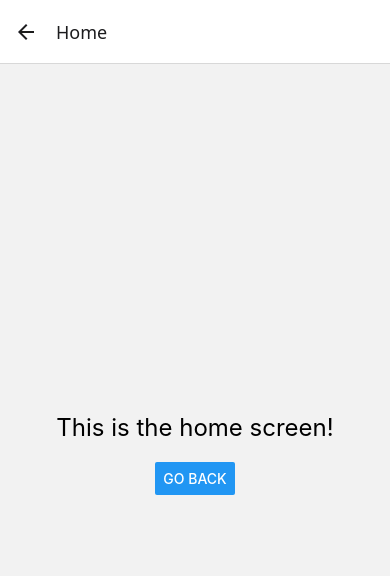
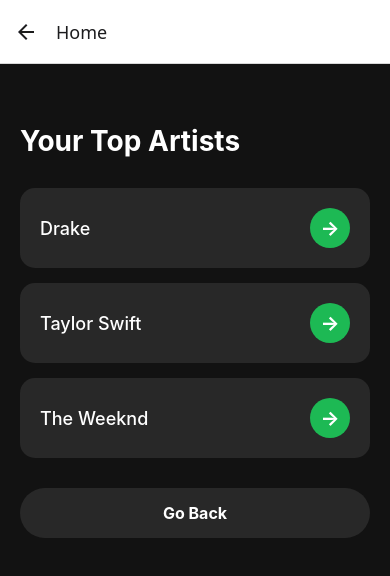
Before and after one commit to Moinul-Islam-04/SpotiCert, a React Native app: screen /Home in a window 390 px wide. Shown: the top 576 px of the page. Built offline with nearby package versions, Linux system fonts and the light colour scheme.

Commit message:
updated the login screen and homescreen

```diff
--- a/scr/screens/Homescreen.js
+++ b/scr/screens/Homescreen.js
@@ -1,14 +1,38 @@
 import React from "react";
-import { View, Text, Button, StyleSheet } from "react-native";
+import { View, Text, TouchableOpacity, StyleSheet } from "react-native";
 
 const Homescreen = ({ navigation }) => {
+    // Mock data for top artists - replace with actual data later
+    const topArtists = [
+        { id: 1, name: "Drake" },
+        { id: 2, name: "Taylor Swift" },
+        { id: 3, name: "The Weeknd" },
+    ];
+
     return (
         <View style={styles.container}>
-            <Text style={styles.title}>This is the home screen!</Text>
-            <Button
-                title="Go back"
+            <Text style={styles.title}>Your Top Artists</Text>
+
+            <View style={styles.artistsContainer}>
+                {topArtists.map((artist) => (
+                    <View key={artist.id} style={styles.artistBox}>
+                        <Text style={styles.artistName}>{artist.name}</Text>
+                        <TouchableOpacity
+                            style={styles.arrowButton}
+                            onPress={() => navigation.navigate('ArtistDetail', { artistId: artist.id })}
+                        >
+                            <Text style={styles.arrowText}>→</Text>
+                        </TouchableOpacity>
+                    </View>
+                ))}
+            </View>
+
+            <TouchableOpacity
+                style={styles.backButton}
                 onPress={() => navigation.goBack()}
-            />
+            >
+                <Text style={styles.backButtonText}>Go Back</Text>
+            </TouchableOpacity>
         </View>
     );
 };
@@ -16,12 +40,57 @@
 const styles = StyleSheet.create({
     container: {
         flex: 1,
-        justifyContent: "center",
-        alignItems: "center",
+        backgroundColor: '#121212',
+        padding: 20,
     },
     title: {
-        fontSize: 24,
-        marginBottom: 20,
+        fontSize: 28,
+        fontWeight: 'bold',
+        color: '#FFFFFF',
+        marginTop: 40,
+        marginBottom: 30,
+    },
+    artistsContainer: {
+        width: '100%',
+        gap: 15,
+    },
+    artistBox: {
+        backgroundColor: '#282828',
+        borderRadius: 15,
+        padding: 20,
+        flexDirection: 'row',
+        justifyContent: 'space-between',
+        alignItems: 'center',
+    },
+    artistName: {
+        color: '#FFFFFF',
+        fontSize: 18,
+        fontWeight: '500',
+    },
+    arrowButton: {
+        backgroundColor: '#1DB954',
+        borderRadius: 25,
+        width: 40,
+        height: 40,
+        justifyContent: 'center',
+        alignItems: 'center',
+    },
+    arrowText: {
+        color: '#FFFFFF',
+        fontSize: 20,
+        fontWeight: 'bold',
+    },
+    backButton: {
+        backgroundColor: '#282828',
+        padding: 15,
+        borderRadius: 25,
+        alignItems: 'center',
+        marginTop: 30,
+    },
+    backButtonText: {
+        color: '#FFFFFF',
+        fontSize: 16,
+        fontWeight: 'bold',
     },
 });
 
--- a/scr/screens/Loginscreen.js
+++ b/scr/screens/Loginscreen.js
@@ -1,15 +1,37 @@
-import React from 'react';
-import { View, Text, TouchableOpacity , StyleSheet } from 'react-native';
+import React, { useState } from 'react';
+import { View, Text, TouchableOpacity, TextInput, StyleSheet } from 'react-native';
 
 const Loginscreen = ({ navigation }) => {
+    const [username, setUsername] = useState('');
+    const [password, setPassword] = useState('');
+
     return (
         <View style={styles.container}>
             <Text style={styles.title}>Welcome to SpotiCert!</Text>
+
+            <View style={styles.inputContainer}>
+                <TextInput
+                    style={styles.input}
+                    placeholder="Username"
+                    placeholderTextColor="#B3B3B3"
+                    value={username}
+                    onChangeText={setUsername}
+                />
+                <TextInput
+                    style={styles.input}
+                    placeholder="Password"
+                    placeholderTextColor="#B3B3B3"
+                    value={password}
+                    onChangeText={setPassword}
+                    secureTextEntry
+                />
+            </View>
+
             <TouchableOpacity
                 style={styles.button}
-                onPress={() => navigation.navigate('Home')} // Navigate to Home screen
+                onPress={() => navigation.navigate('Home')}
             >
-                <Text style={styles.buttonText}>Go to Home Screen</Text>
+                <Text style={styles.buttonText}>Log In</Text>
             </TouchableOpacity>
         </View>
     );
@@ -20,22 +42,44 @@
         flex: 1,
         justifyContent: 'center',
         alignItems: 'center',
+        backgroundColor: '#121212', // Spotify's black background
+        padding: 20,
     },
     title: {
-        fontSize: 24,
-        marginBottom: 20,
+        fontSize: 28,
+        marginBottom: 40,
+        color: '#FFFFFF',
+        fontWeight: 'bold',
+    },
+    inputContainer: {
+        width: '100%',
+        marginBottom: 30,
+    },
+    input: {
+        backgroundColor: '#282828', // Spotify's darker gray for input fields
+        width: '100%',
+        padding: 15,
+        borderRadius: 4,
+        color: '#FFFFFF',
+        fontSize: 16,
+        marginBottom: 15,
+        borderWidth: 1,
+        borderColor: '#282828',
     },
     button: {
-        backgroundColor: '#1DB954', // Spotify green color
+        backgroundColor: '#1DB954', // Spotify green
         paddingVertical: 15,
         paddingHorizontal: 25,
         borderRadius: 25,
+        width: '100%',
         alignItems: 'center',
     },
     buttonText: {
-        color: '#ffffff',
+        color: '#FFFFFF',
         fontSize: 16,
         fontWeight: 'bold',
+        textTransform: 'uppercase',
+        letterSpacing: 1,
     },
 });
 
```
